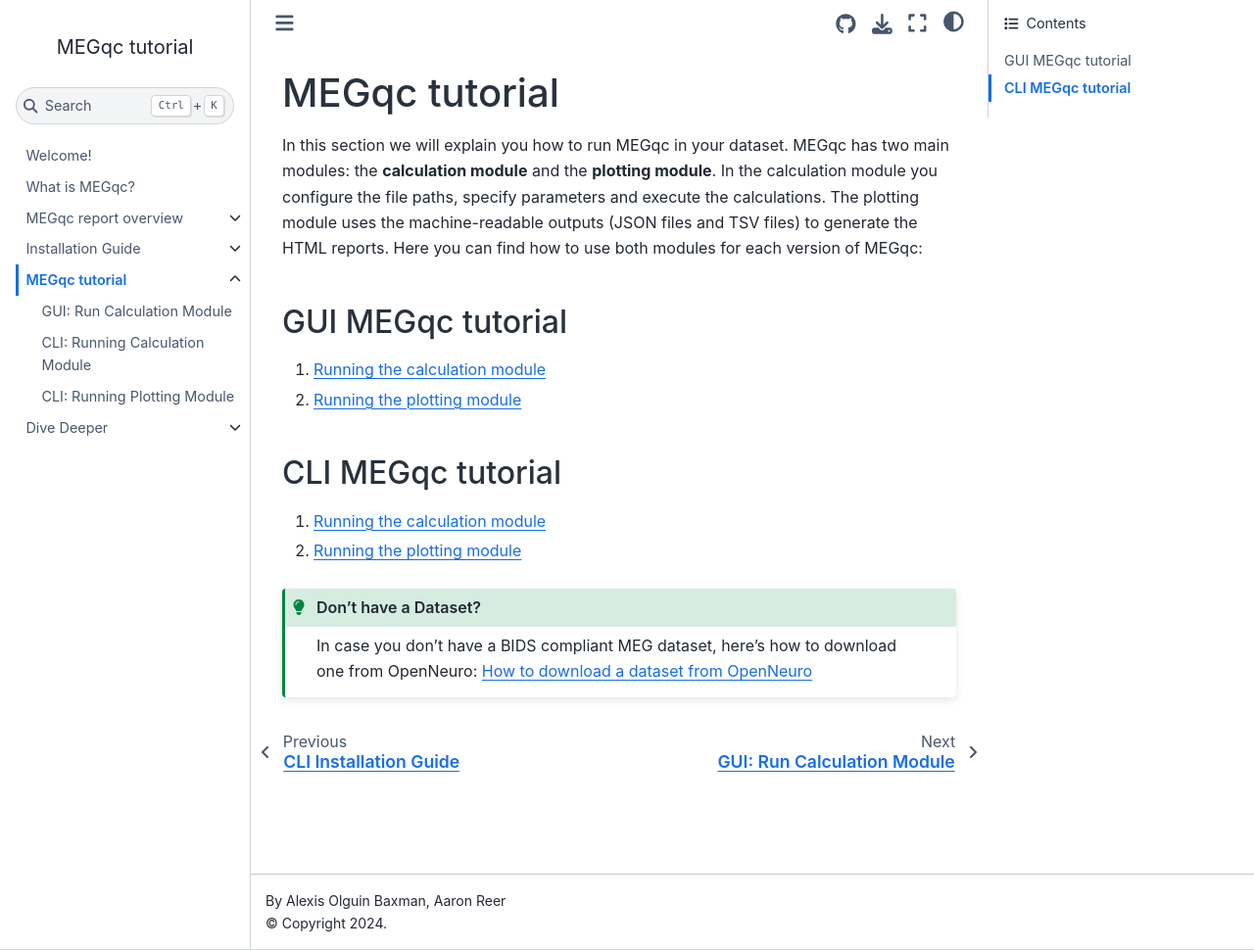
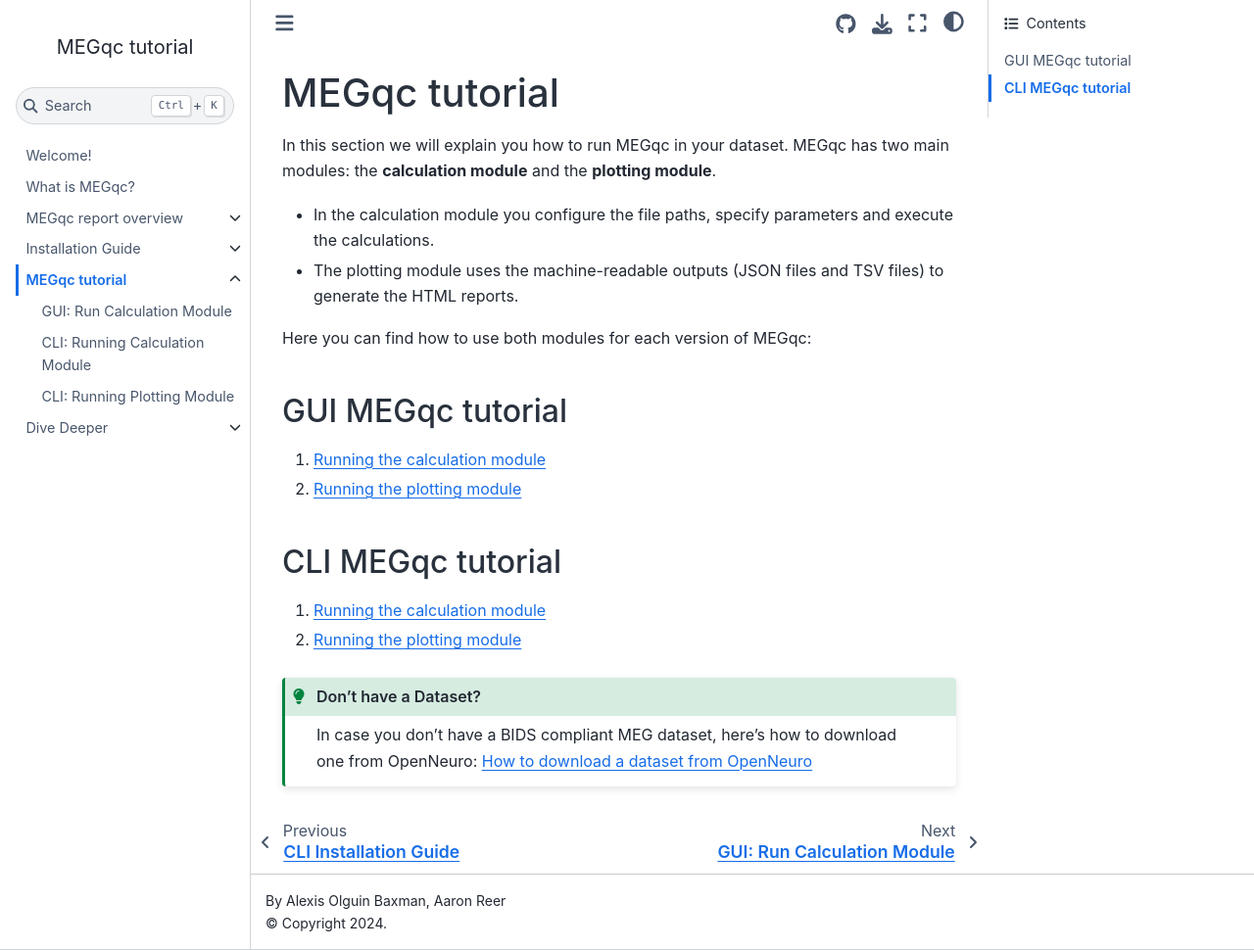
Before and after one commit to ANCPLabOldenburg/megqc_documentation, a Jupyter Book: the page built from book/tutorial.md, in a window 1280 px wide and 970 px high. Shown: the whole window at 98% size. Built offline with Jupyter Book 1.0.4 settings and Sphinx 7.4.7 and the Sphinx Book theme 1.1.4, drawn with Linux system fonts in a browser that asks for light colours; pages that are not in the unit, such as notebooks, are missing from menus.

```diff
--- a/book/tutorial.md
+++ b/book/tutorial.md
@@ -1,6 +1,9 @@
 # MEGqc tutorial
 
-In this section we will explain you how to run MEGqc in your dataset. MEGqc has two main modules: the **calculation module** and the **plotting module**. In the calculation module you configure the file paths, specify parameters and execute the calculations. The plotting module uses the machine-readable outputs (JSON files and TSV files) to generate the HTML reports.
+In this section we will explain you how to run MEGqc in your dataset. MEGqc has two main modules: the **calculation module** and the **plotting module**.
+* In the calculation module you configure the file paths, specify parameters and execute the calculations.
+* The plotting module uses the machine-readable outputs (JSON files and TSV files) to generate the HTML reports.
+
 Here you can find how to use both modules for each version of MEGqc:
 
 ## GUI MEGqc tutorial
```
